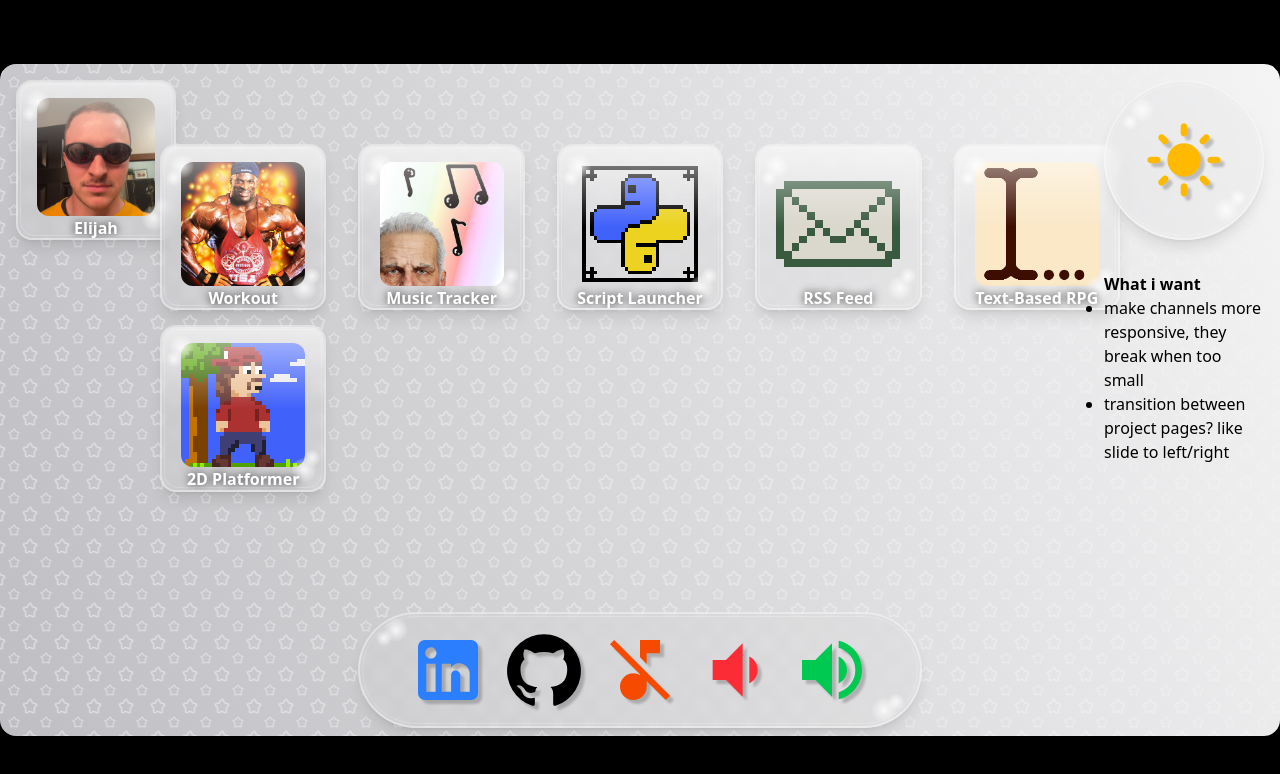
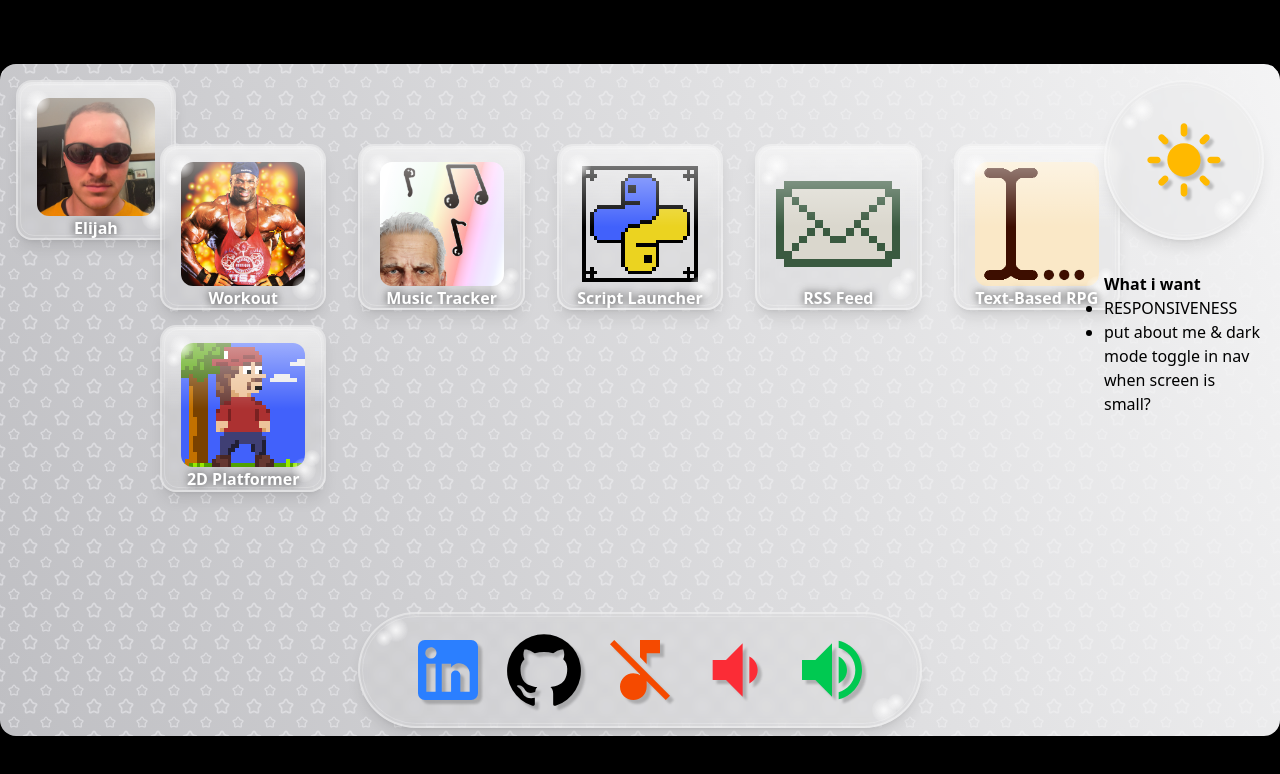
Before and after one commit to elijahgott/newPortfolio, a Next.js app: page / in a window 1280 px wide. Shown: the top 774 px of the page. Built offline with nearby package versions, Linux system fonts and the light colour scheme.

Commit message:
updated todo list

```diff
--- a/app/components/channel.tsx
+++ b/app/components/channel.tsx
@@ -20,7 +20,7 @@ export default function Channel({name, imageSource, linkTo, pixelated}: ChannelP
     <Link className='block w-full aspect-square rounded-2xl bg-zinc-300/15 backdrop-blur-xs shadow-lg overflow-hidden border-2 border-white/40
     hover:scale-110 hover:bg-cyan-400/80 hover:cursor-pointer
     active:scale-95
-    transition-all duration-75' href={linkTo}
+    transition-all duration-100 ease-out' href={linkTo}
       onMouseEnter={() => {
         if(audioUnlocked){
           playSound('hover')
--- a/app/page.tsx
+++ b/app/page.tsx
@@ -75,8 +75,8 @@ export default function Home() {
             <h1 className="mt-8 font-bold">What i want</h1>
 
             <ul className="list-disc">
-              <li>make channels more responsive, they break when too small</li>
-              <li>transition between project pages? like slide to left/right</li>
+              <li>RESPONSIVENESS</li>
+              <li>put about me & dark mode toggle in nav when screen is small?</li>
             </ul>
           </div>
         </div>
```
